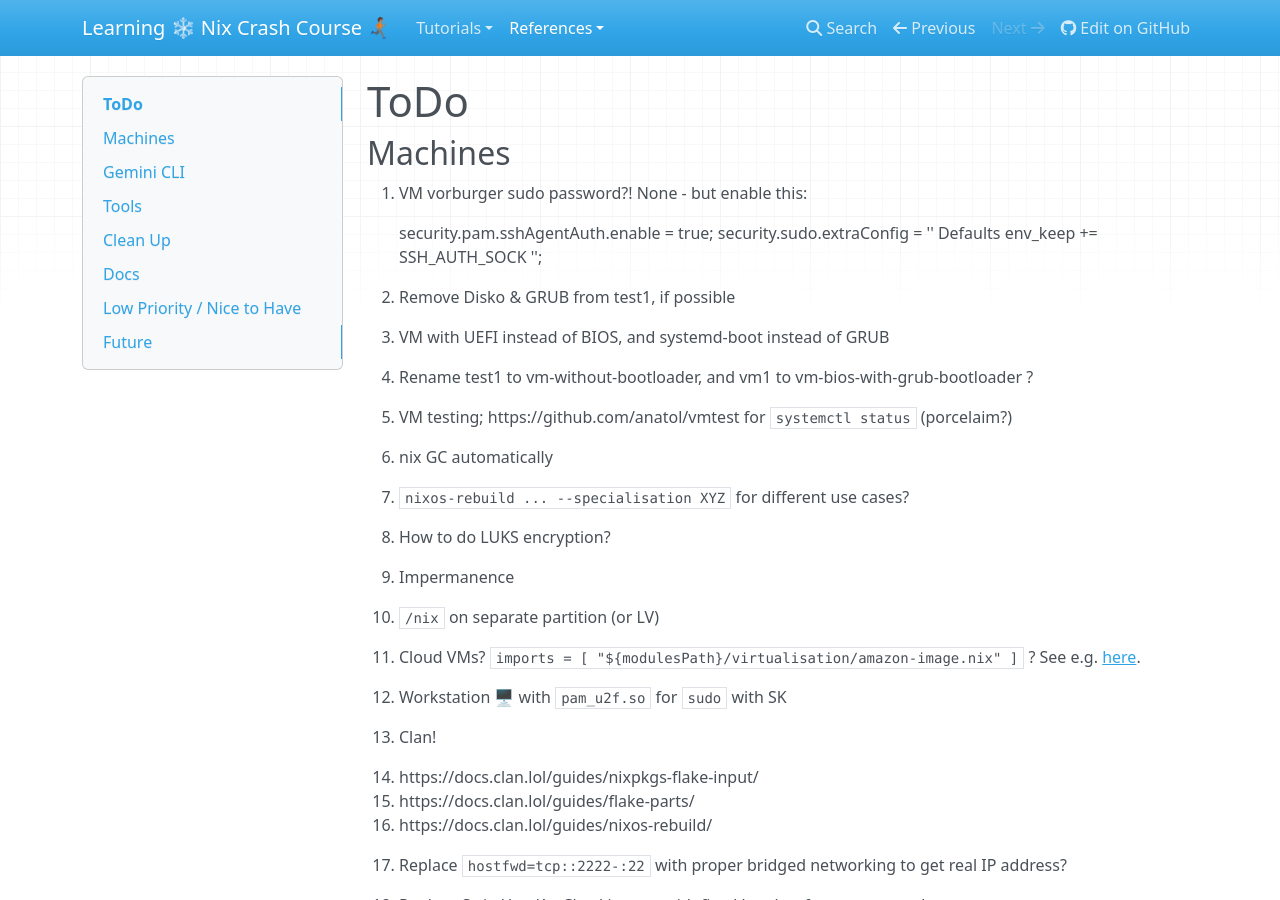
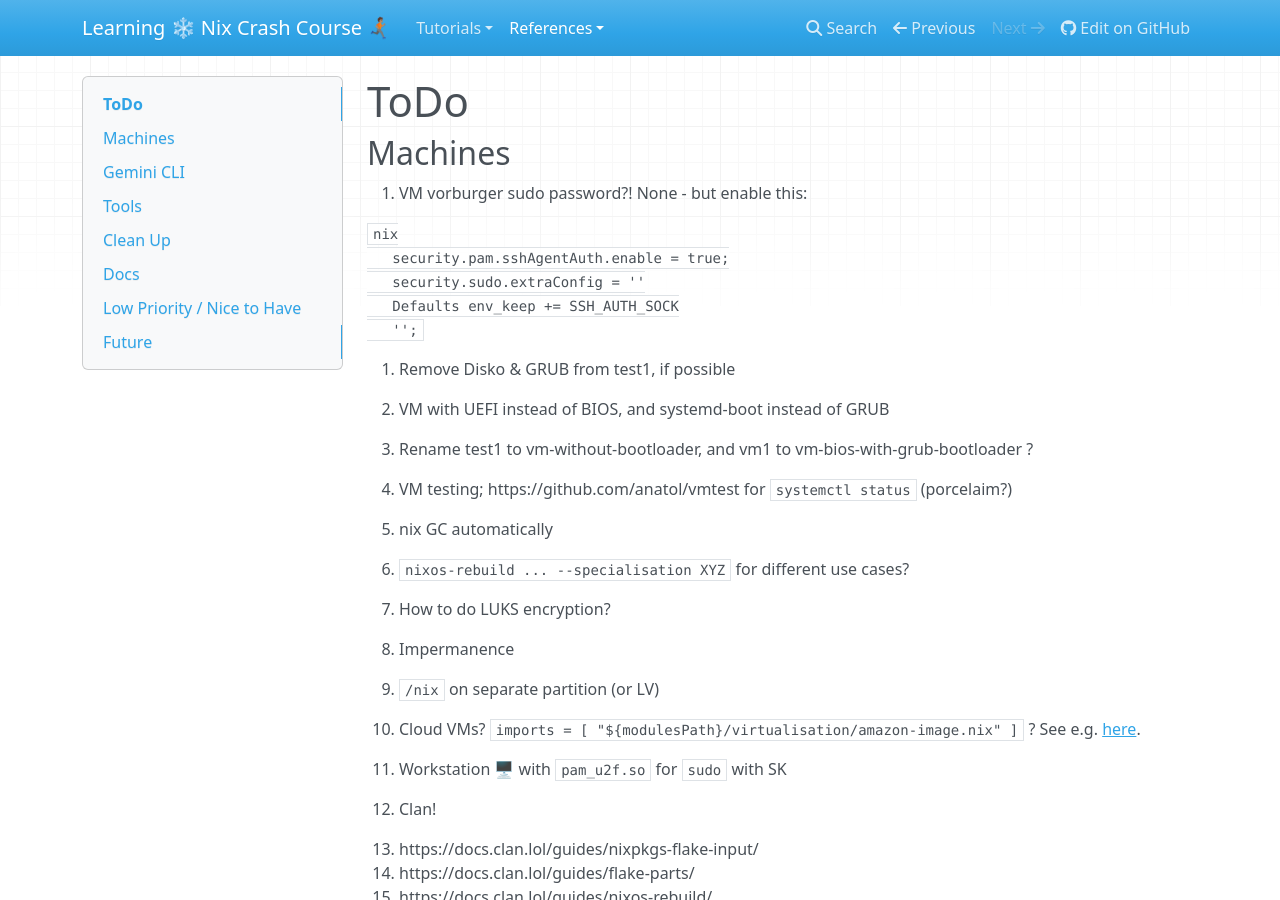
Before and after one commit to vorburger/nixfiles, an MkDocs documentation site: the page built from docs/docs/ToDo.md, in a window 1280 px wide and 900 px high. Built offline with MkDocs 1.6.1, drawn with Linux system fonts in a browser that asks for light colours; nearby versions of some CDN libraries.

Commit message:
fix MD format so that nix flake check passes again

````diff
--- a/docs/docs/ToDo.md
+++ b/docs/docs/ToDo.md
@@ -4,10 +4,12 @@
 
 1. VM vorburger sudo password?! None - but enable this:
 
-       security.pam.sshAgentAuth.enable = true;
-       security.sudo.extraConfig = ''
-         Defaults env_keep += SSH_AUTH_SOCK
-       '';
+   ```nix
+   security.pam.sshAgentAuth.enable = true;
+   security.sudo.extraConfig = ''
+   Defaults env_keep += SSH_AUTH_SOCK
+   '';
+   ```
 
 1. Remove Disko & GRUB from test1, if possible
 
````
